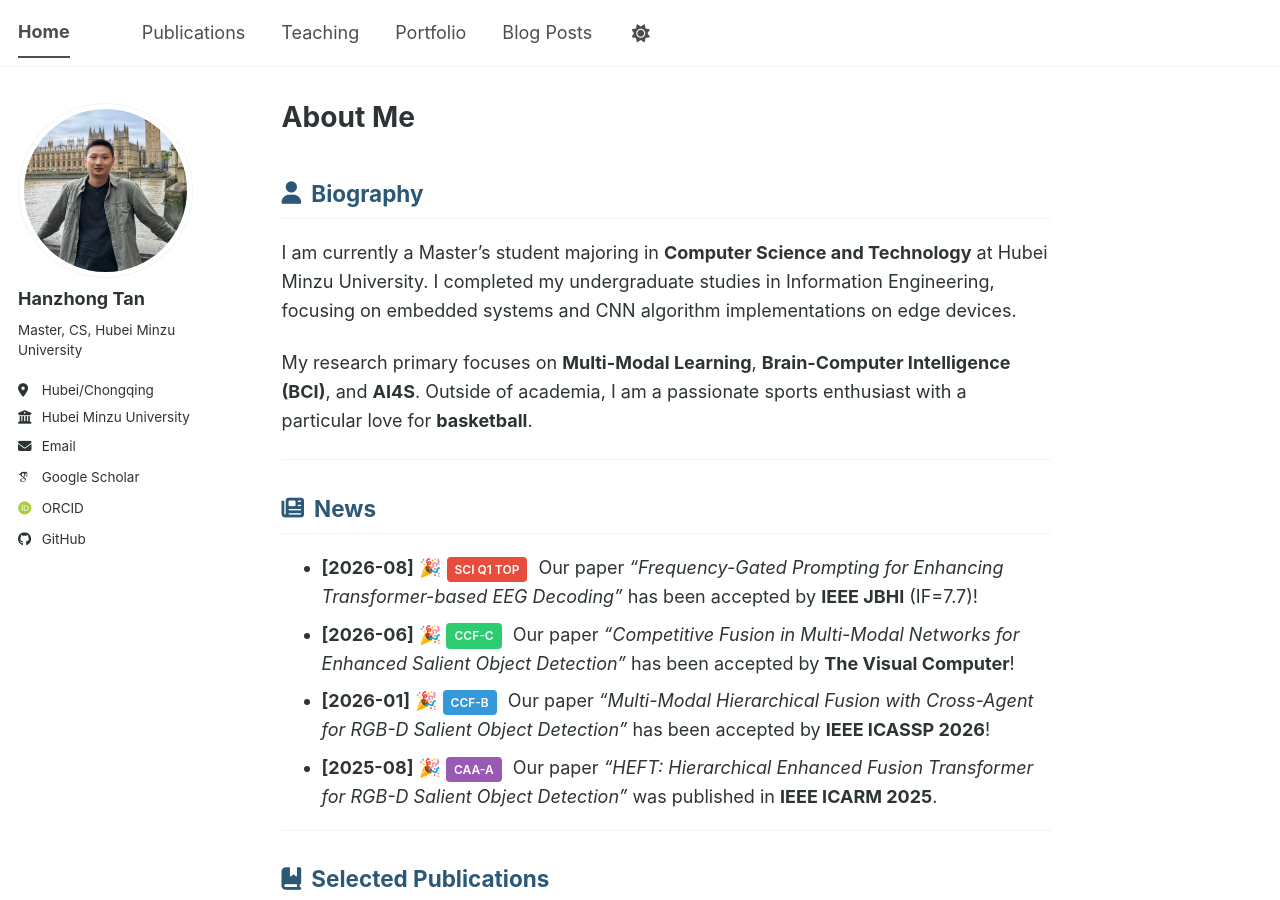
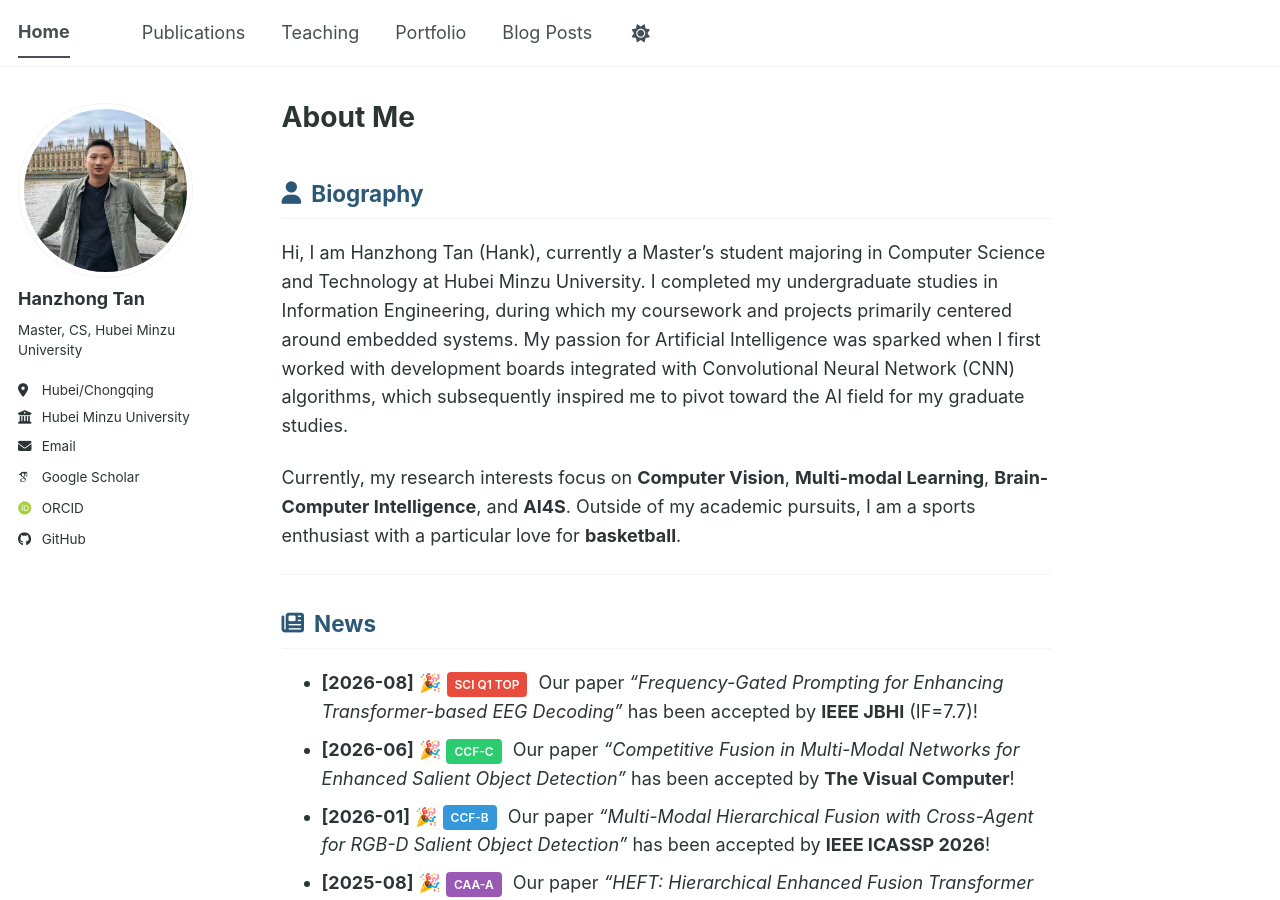
Before and after one commit to liangjiaxiaoqi/liangjiaxiaoqi.github.io, a Jekyll site: the page built from _pages/about.md, in a window 1280 px wide and 900 px high. Built offline with Jekyll 4.4.1, drawn with Linux system fonts in a browser that asks for light colours; some web fonts are replaced; a script bundle is joined from its source files by our own code; library files that are not in the unit come from our copies; a style sheet for code colours, icons or effects is not loaded.

Commit message:
Update about.md

```diff
--- a/_pages/about.md
+++ b/_pages/about.md
@@ -165,9 +165,9 @@
 
 <h2 class="section-title"><i class="fa-solid fa-user"></i> Biography</h2>
 
-I am currently a Master's student majoring in **Computer Science and Technology** at Hubei Minzu University. I completed my undergraduate studies in Information Engineering, focusing on embedded systems and CNN algorithm implementations on edge devices.
+Hi, I am Hanzhong Tan (Hank), currently a Master's student majoring in Computer Science and Technology at Hubei Minzu University. I completed my undergraduate studies in Information Engineering, during which my coursework and projects primarily centered around embedded systems. My passion for Artificial Intelligence was sparked when I first worked with development boards integrated with Convolutional Neural Network (CNN) algorithms, which subsequently inspired me to pivot toward the AI field for my graduate studies.
 
-My research primary focuses on **Multi-Modal Learning**, **Brain-Computer Intelligence (BCI)**, and **AI4S**. Outside of academia, I am a passionate sports enthusiast with a particular love for **basketball**.
+Currently, my research interests focus on **Computer Vision**, **Multi-modal Learning**, **Brain-Computer Intelligence**, and **AI4S**. Outside of my academic pursuits, I am a sports enthusiast with a particular love for **basketball**.
 
 ---
 
```
